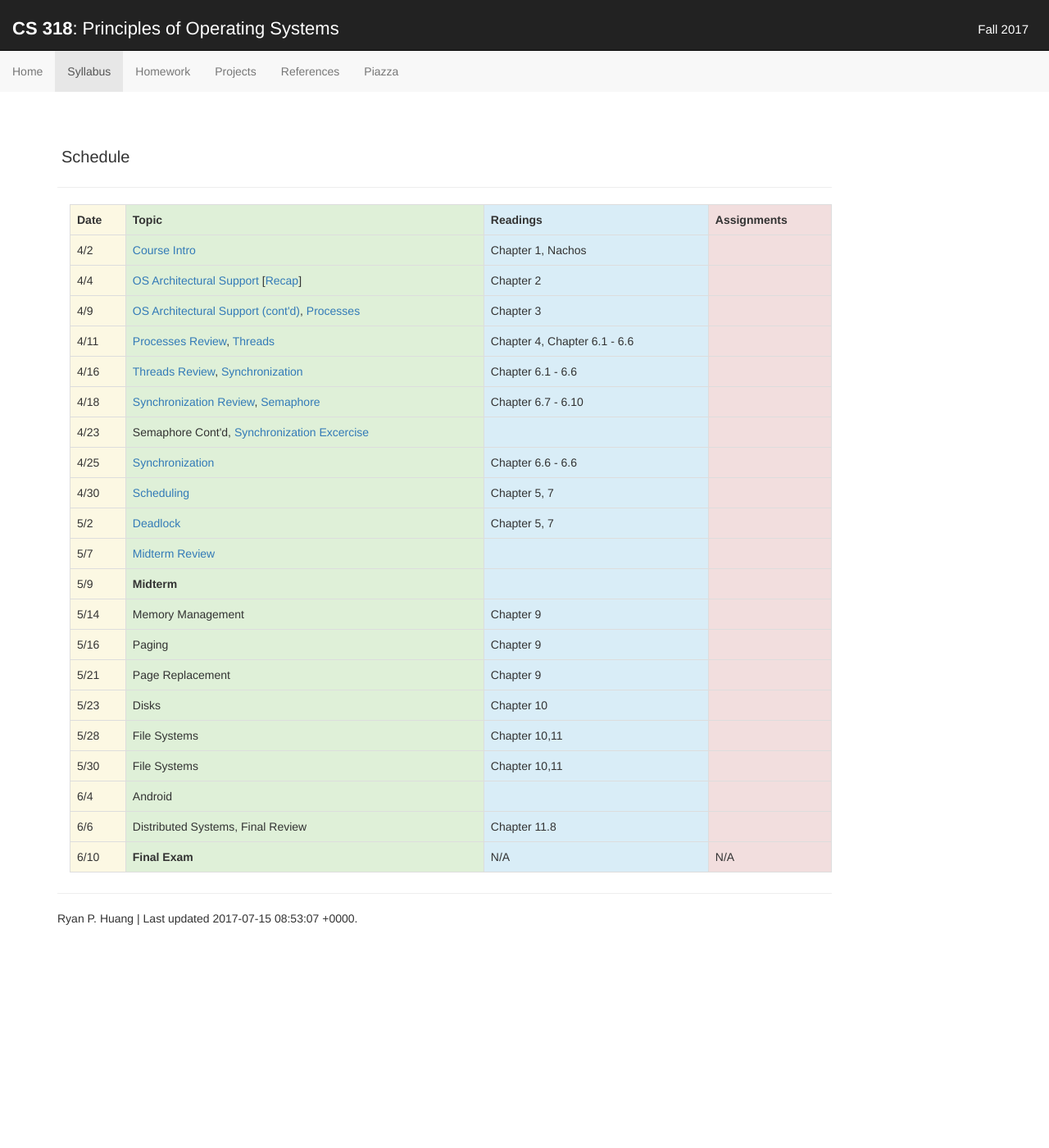
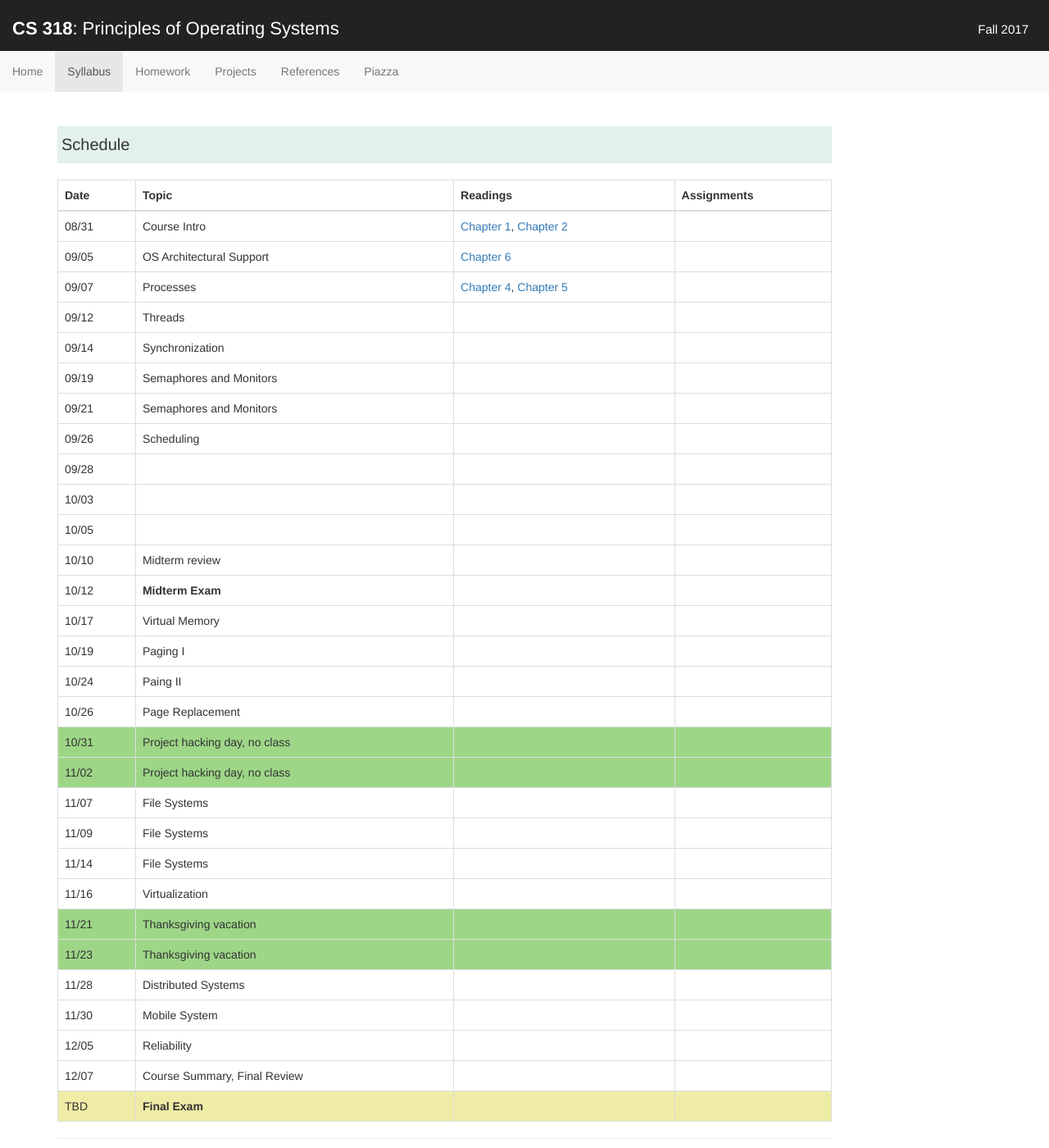
Before and after one commit to flyshark/jhu-cs318.github.io, a Jekyll site: the page built from syllabus.md, in a window 1280 px wide and 1400 px high. Shown: the whole window at 82% size. Built offline with Jekyll 4.4.1, drawn with Linux system fonts in a browser that asks for light colours.

Commit message:
fill in some schedule

```diff
--- a/assets/css/site.css
+++ b/assets/css/site.css
@@ -50,13 +50,15 @@ body {
   padding-bottom: 40px;
 }
 
+dd {
+  margin-bottom: 20px;
+}
 .dl-horizontal dt {
   width: 100px;
   text-align: left;
 }
 .dl-horizontal dd {
   margin-left: 110px;
-  margin-bottom: 20px;
 }
 .navbar-default .navbar-nav > li > a:hover {
   color: #ffffff;
@@ -109,7 +111,21 @@ h6 {
 }
 .table th, .table td {
 }
-
+#schedule-table tbody tr:nth-child(18) {
+  background-color: #9ed688;
+}
+#schedule-table tbody tr:nth-child(19) {
+  background-color: #9ed688;
+}
+#schedule-table tbody tr:nth-child(24) {
+  background-color: #9ed688;
+}
+#schedule-table tbody tr:nth-child(25) {
+  background-color: #9ed688;
+}
+#schedule-table tbody tr:nth-child(30) {
+  background-color: #efeca6;
+}
 td.success, th.success {
   background-color: #dff0d8;
 }
--- a/syllabus.md
+++ b/syllabus.md
@@ -1,146 +1,40 @@
 ---
 layout: default
 ---
-<div class="section">
-  <div class="page-header">
-    <h4>Schedule</h4>
-  </div>
-  <div style="padding-left:15px;">
-  <table class="table table-bordered">
-    <tbody>
-      <tr>
-        <th class="warning">Date</th>
-        <th class="span5 success">Topic</th>
-        <th class="info">Readings</th>
-        <th class="error">Assignments</th>
-      </tr>
-      <tr>
-        <td class="warning">4/2</td>
-        <td class="success"><a href="lectures/lec1_intro.pdf">Course Intro</a></td>
-        <td class="info">Chapter 1, Nachos</td>
-        <td class="error"></td>
-      </tr>
-      <tr>
-        <td class="warning">4/4</td>
-        <td class="success"><a href="lectures/lec2_arch.pdf">OS Architectural Support</a> [<a href="recap/week1.txt">Recap</a>]</td>
-        <td class="info">Chapter 2</td>
-        <td class="error"></td>
-      </tr>
-      <tr>
-        <td class="warning">4/9</td>
-        <td class="success"><a href="lectures/lec3_arch_review.pdf">OS Architectural Support (cont'd)</a>, <a href="lectures/lec3_proc.pdf">Processes</a></td>
-        <td class="info">Chapter 3</td>
-        <td class="error"></td>
-      </tr>
-      <tr>
-        <td class="warning">4/11</td>
-        <td class="success"><a href="lectures/lec4_proc_review.pdf">Processes Review</a>, <a href="lectures/lec4_thread.pdf">Threads</a></td>
-        <td class="info">Chapter 4, Chapter 6.1 - 6.6</td>
-        <td class="error"></td>
-      </tr>
-      <tr>
-        <td class="warning">4/16</td>
-        <td class="success"><a href="lectures/lec5_thread_review.pdf">Threads Review</a>, <a href="lectures/lec5_sync.pdf">Synchronization</a></td>
-        <td class="info">Chapter 6.1 - 6.6</td>
-        <td class="error"></td>
-      </tr>
-      <tr>
-        <td class="warning">4/18</td>
-        <td class="success"><a href="lectures/lec6_sync_review.pdf">Synchronization Review</a>, <a href="lectures/lec6_sem.pdf">Semaphore</a></td>
-        <td class="info">Chapter 6.7 - 6.10</td>
-        <td class="error"></td>
-      </tr>
-      <tr>
-        <td class="warning">4/23</td>
-        <td class="success">Semaphore Cont'd, <a href="lectures/lec7_sync_exercise.pdf">Synchronization Excercise</a></td>
-        <td class="info"></td>
-        <td class="error"></td>
-      </tr>
-      <tr>
-        <td class="warning">4/25</td>
-        <td class="success"><a href="lectures/lec8_sync_java.pdf">Synchronization</a></td>
-        <td class="info">Chapter 6.6 - 6.6</td>
-        <td class="error"></td>
-      </tr>
-      <tr>
-        <td class="warning">4/30</td>
-        <td class="success"><a href="lectures/lec9_schedule.pdf">Scheduling</a></td>
-        <td class="info">Chapter 5, 7</td>
-        <td class="error"></td>
-      </tr>
-      <tr>
-        <td class="warning">5/2</td>
-        <td class="success"><a href="lectures/lec10_deadlock.pdf">Deadlock</a></td>
-        <td class="info">Chapter 5, 7</td>
-        <td class="error"></td>
-      </tr>
-      <tr>
-        <td class="warning">5/7</td>
-        <td class="success"><a href="lectures/lec11_midreview.pdf">Midterm Review</a></td>
-        <td class="info"></td>
-        <td class="error"></td>
-      </tr>
-      <tr>
-        <td class="warning">5/9</td>
-        <td class="success"><b>Midterm</b></td>
-        <td class="info"></td>
-        <td class="error"></td>
-      </tr>
-      <tr>
-        <td class="warning">5/14</td>
-        <td class="success">Memory Management</td>
-        <td class="info">Chapter 9</td>
-        <td class="error"></td>
-      </tr>
-      <tr>
-        <td class="warning">5/16</td>
-        <td class="success">Paging</td>
-        <td class="info">Chapter 9</td>
-        <td class="error"></td>
-      </tr>
-      <tr>
-        <td class="warning">5/21</td>
-        <td class="success">Page Replacement</td>
-        <td class="info">Chapter 9</td>
-        <td class="error"></td>
-      </tr>
-      <tr>
-        <td class="warning">5/23</td>
-        <td class="success">Disks</td>
-        <td class="info">Chapter 10</td>
-        <td class="error"></td>
-      </tr>
-      <tr>
-        <td class="warning">5/28</td>
-        <td class="success">File Systems</td>
-        <td class="info">Chapter 10,11</td>
-        <td class="error"></td>
-      </tr>
-      <tr>
-        <td class="warning">5/30</td>
-        <td class="success">File Systems</td>
-        <td class="info">Chapter 10,11</td>
-        <td class="error"></td>
-      </tr>
-      <tr>
-        <td class="warning">6/4</td>
-        <td class="success">Android</td>
-        <td class="info"></td>
-        <td class="error"></td>
-      </tr>
-      <tr>
-        <td class="warning">6/6</td>
-        <td class="success">Distributed Systems, Final Review</td>
-        <td class="info">Chapter 11.8</td>
-        <td class="error"></td>
-      </tr>
-      <tr>
-        <td class="warning">6/10</td>
-        <td class="success"><b>Final Exam</b></td>
-        <td class="info">N/A</td>
-        <td class="error">N/A</td>
-      </tr>
-    </tbody>
-  </table>
-  </div>
-</div>
+
+#### Schedule
+{: .sec-header}
+
+| Date    | Topic                         | Readings                    |   Assignments  |
+|---------|-------------------------------|-----------------------------|----------------|
+| 08/31   | Course Intro                  | [Chapter 1](http://pages.cs.wisc.edu/~remzi/OSTEP/dialogue-threeeasy.pdf), [Chapter 2](http://pages.cs.wisc.edu/~remzi/OSTEP/intro.pdf) |                |
+| 09/05   | OS Architectural Support      | [Chapter 6](http://pages.cs.wisc.edu/~remzi/OSTEP/cpu-mechanisms.pdf) |                |
+| 09/07   | Processes                     | [Chapter 4](), [Chapter 5]()        |                |
+| 09/12   | Threads                       |                                     |                |
+| 09/14   | Synchronization               |                                     |                |
+| 09/19   | Semaphores and Monitors       |                                     |                |
+| 09/21   | Semaphores and Monitors       |                                     |                |
+| 09/26   | Scheduling                    |                                     |                |
+| 09/28   |                               |                                     |                |
+| 10/03   |                               |                                     |                |
+| 10/05   |                               |                                     |                |
+| 10/10   | Midterm review                |                                     |                |
+| 10/12   | **Midterm Exam**              |                                     |                |
+| 10/17   | Virtual Memory                |                                     |                |
+| 10/19   | Paging I                      |                                     |                |
+| 10/24   | Paing II                      |                                     |                |
+| 10/26   | Page Replacement              |                                     |                |
+| 10/31   | Project hacking day, no class |                                     |                |
+| 11/02   | Project hacking day, no class |                                     |                |
+| 11/07   | File Systems                  |                                     |                |
+| 11/09   | File Systems                  |                                     |                |
+| 11/14   | File Systems                  |                                     |                |
+| 11/16   | Virtualization                |                                     |                |
+| 11/21   | Thanksgiving vacation         |                                     |                |
+| 11/23   | Thanksgiving vacation         |                                     |                |
+| 11/28   | Distributed Systems           |                                     |                |
+| 11/30   | Mobile System                 |                                     |                |
+| 12/05   | Reliability                   |                                     |                |
+| 12/07   | Course Summary, Final Review |                                     |                |
+| TBD     | **Final Exam**                |                                     |                |
+{: .table .table-bordered #schedule-table}
```
Also changed, not shown: index.md (+9 -0 lines).
